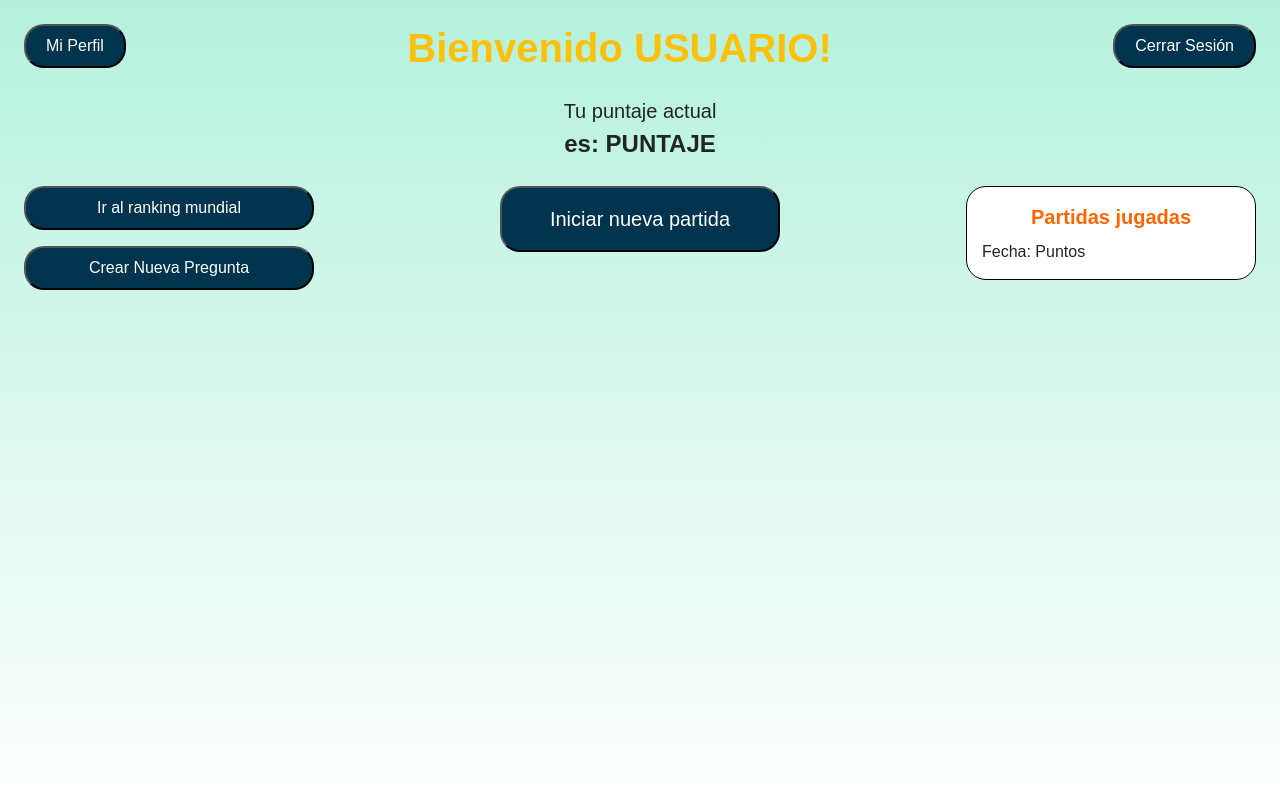
After one commit to YaninaKramar/Preguntastico, a PHP site: template TP-FinalPW2/view/lobby.php in a window 1280 px wide. The commit adds this page. Run offline with PHP 8.4, Linux system fonts and the light colour scheme; the template is opened without the code that fills it, so the values that code supplies are empty.

Commit message:
fondo y lobby
arregle el fondo e hice el lobby, faltaria hacer que todo ande

```diff
--- /dev/null
+++ b/TP-FinalPW2/view/lobby.php
@@ -0,0 +1,72 @@
+<!DOCTYPE html>
+<html lang="es">
+<head>
+    <meta charset="UTF-8">
+    <title>Panel de Usuario</title>
+    <meta name="viewport" content="width=device-width, initial-scale=1">
+    <link href="https://cdn.jsdelivr.net/npm/bootstrap@5.3.3/dist/css/bootstrap.min.css" rel="stylesheet">
+    <style>
+        button:hover {
+            background-color: #005b8e;
+            color: white;
+        }
+        body {
+            background: linear-gradient(to bottom, #b4f1dd, #ffffff);
+            min-height: 100vh;
+            font-family: Arial, sans-serif;
+        }
+        .btn-rounded {
+            border-radius: 20px;
+            padding: 8px 20px;
+        }
+        .btn-darkblue {
+            background-color: #00334e;
+            color: white;
+        }
+        .highlight-box {
+            border: 1px solid black;
+            border-radius: 20px;
+            padding: 15px;
+            background-color: white;
+        }
+        .highlight-title {
+            color: #ff6600;
+            font-weight: bold;
+            font-size: 20px;
+        }
+    </style>
+</head>
+<body class="p-4">
+
+<div class="d-flex justify-content-between align-items-start mb-3">
+    <button class="btn-darkblue btn-rounded">Mi Perfil</button>
+    <h1 class="text-center flex-grow-1 text-warning fw-bold">Bienvenido <span class="text-warning">USUARIO!</span></h1>
+    <button class="btn-darkblue btn-rounded">Cerrar Sesión</button>
+</div>
+
+<div class="text-center mb-4">
+    <p class="fs-5">Tu puntaje actual<br><strong class="fs-4">es: PUNTAJE</strong></p>
+</div>
+
+<div class="row">
+    <div class="col-md-3 d-flex flex-column gap-3">
+        <button class="btn-darkblue btn-rounded">Ir al ranking mundial</button>
+        <button class="btn-darkblue btn-rounded">Crear Nueva Pregunta</button>
+    </div>
+
+    <div class="col-md-6 text-center">
+        <button class="btn-darkblue btn-rounded px-5 py-3 fs-5">Iniciar nueva partida</button>
+    </div>
+
+    <div class="col-md-3">
+        <div class="highlight-box">
+            <div class="highlight-title mb-2 text-center">Partidas jugadas</div>
+            <ul class="list-unstyled mb-0">
+                <li>Fecha: Puntos</li>
+            </ul>
+        </div>
+    </div>
+</div>
+
+</body>
+</html>
--- a/TP-FinalPW2/view/loginView.php
+++ b/TP-FinalPW2/view/loginView.php
@@ -10,6 +10,7 @@
     <style>
         body{
             background: linear-gradient(to bottom, #a8e6ce,#ffffff);
+            min-height: 100vh;
         }
         .form-container{
             background-color: #f4f4f4;
--- a/TP-FinalPW2/view/registro.php
+++ b/TP-FinalPW2/view/registro.php
@@ -11,6 +11,7 @@
         margin: 0;
         font-family: Arial, sans-serif;
         background: linear-gradient(to bottom, #b4f1dd, #ffffff);
+        min-height: 100vh;
     }
 </style>
 <body class="bg-success bg-opacity-10">
```
